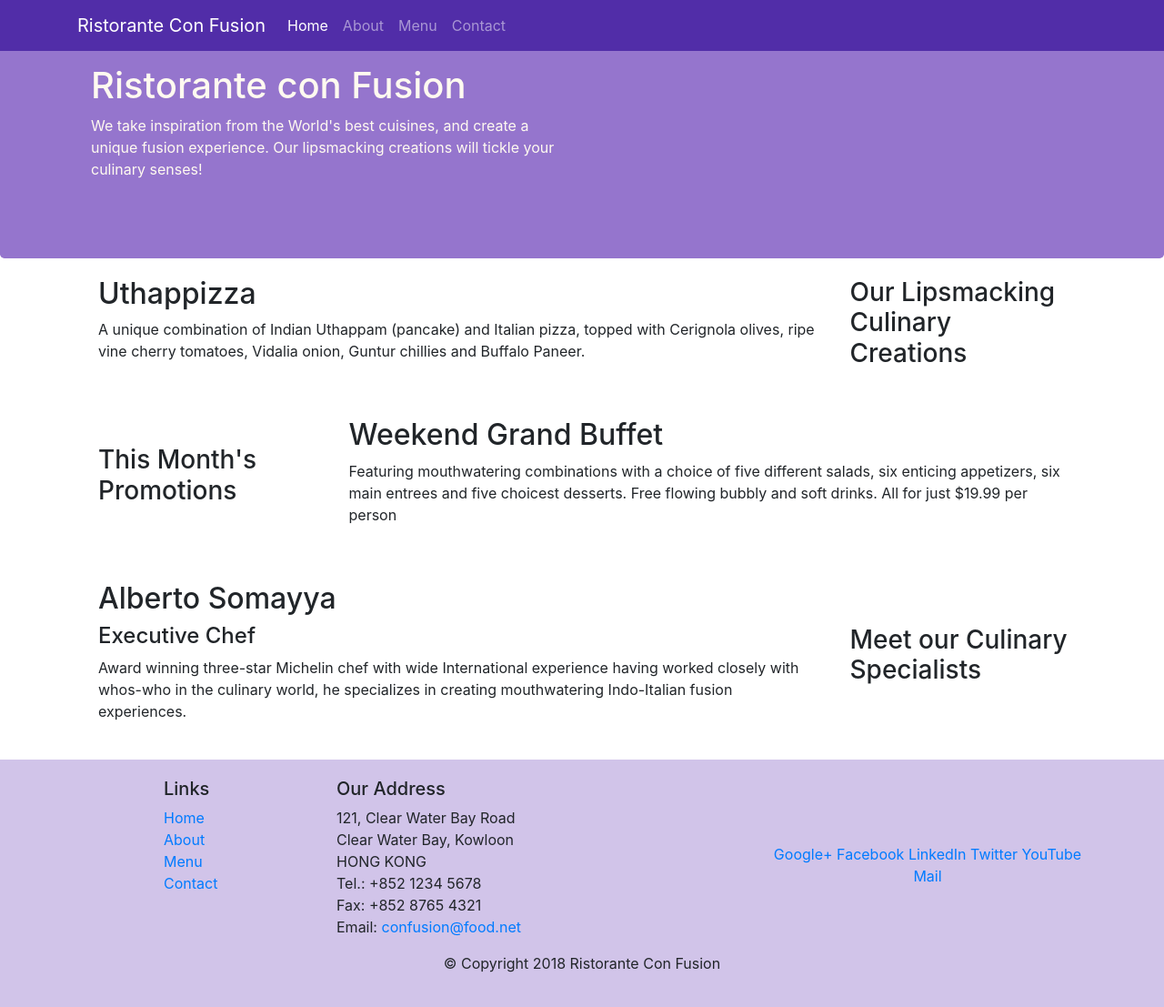
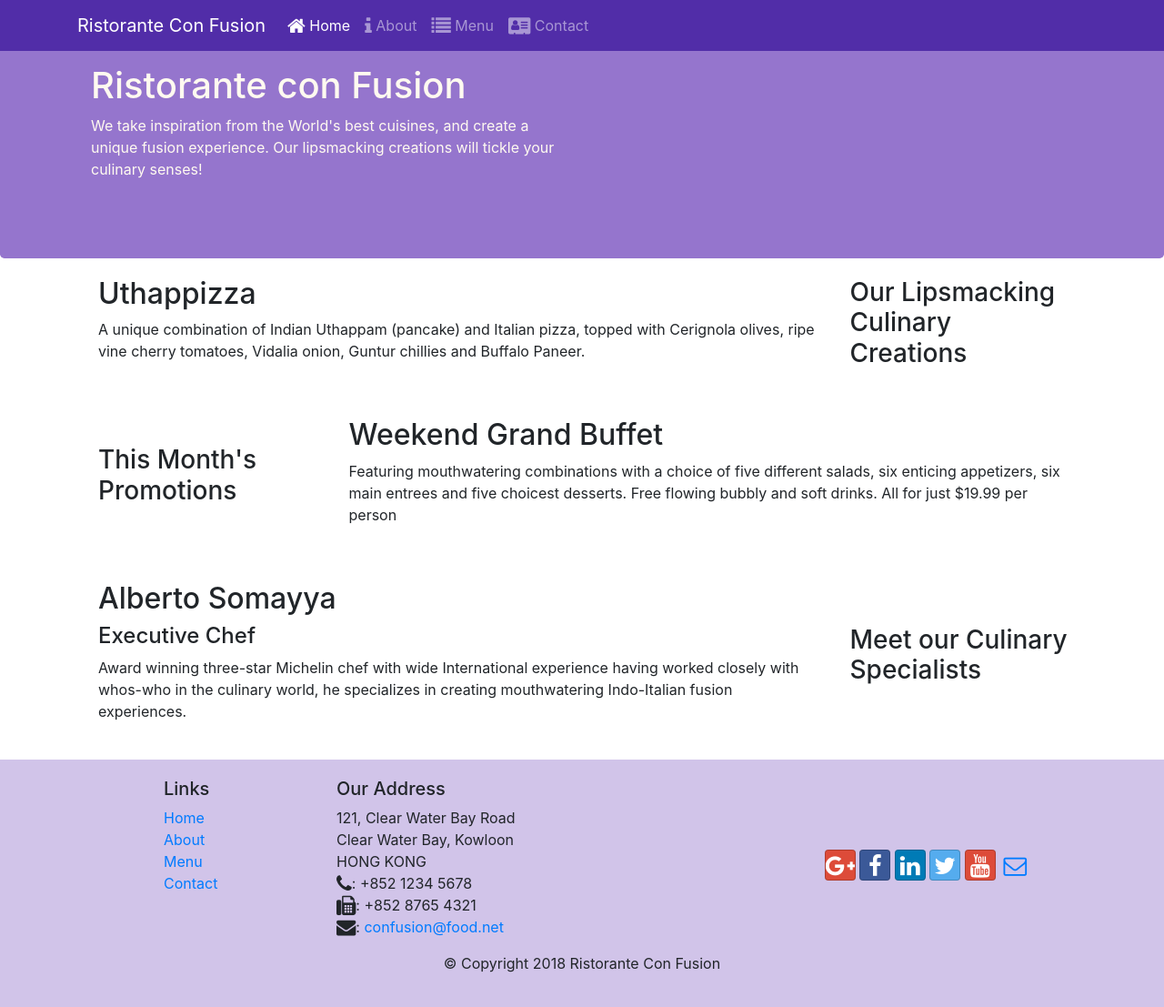
Before and after one commit to Andres-Dead/Bootstrap-Inicios, a website: page index.html in a window 1280 px wide. Shown: the whole page at 91% size. Drawn offline with nearby package versions, Linux system fonts and the light colour scheme.

Commit message:
Usando iconos

```diff
--- a/index.html
+++ b/index.html
@@ -13,6 +13,11 @@
 <link rel="stylesheet" href="node_modules/bootstrap/dist/css/bootstrap.min.css">
 <!--Incluimos la nueva hoja de estilos que creamos en la carpeta css-->
 <link rel="stylesheet" href="css/styles.css">
+<!--Inconos-->
+<link rel="stylesheet" href="node_modules/font-awesome/css/font-awesome.min.css">
+<link rel="stylesheet" href="node_modules/bootstrap-social/bootstrap-social.css">
+
+
 <body>
     <!--Barra de navegación con la etiqueta <nav> y adjuntamos la clase "navbar" y la clase "nav-dark" para obcurecer la barra de navegación-->
     <!--Agregamos la clase "navbar-expand-sm" que nos ayuda a colapsar el contenido en pantallas pequeñas-->
@@ -35,10 +40,11 @@
             <!--La clasee mr-auto nos permite arreglar el margen derecho-->
             <ul class="navbar-nav mr-auto">
                 <!--La clase "nav-item" identifica la etiqueta <liv> como articulo de la navegación, la clase "nav-link" hace que se destaque cuando pasamos el mouse por encima  y la clase "active" nos permite mostrar que pagina esta activa-->
-                <li class="nav-item"><a class="nav-link active" href="#">Home</a></li>
-                <li class="nav-item"><a class="nav-link" href="./aboutus.html">About</a></li>
-                <li class="nav-item"><a class="nav-link" href="#">Menu</a></li>
-                <li class="nav-item"><a class="nav-link" href="#">Contact</a></li>
+                <!--Agregar los iconos de font awesome-->
+                <li class="nav-item"><a class="nav-link active" href="#"><span class="fa fa-home fa-lg"></span> Home</a></li>
+                <li class="nav-item"><a class="nav-link" href="./aboutus.html"><span class="fa fa-info fa-lg"></span> About</a></li>
+                <li class="nav-item"><a class="nav-link" href="#"><span class="fa fa-list fa-lg"></span> Menu</a></li>
+                <li class="nav-item"><a class="nav-link" href="#"><span class="fa fa-address-card fa-lg"></span> Contact</a></li>
             </ul>
                 </div>
             </div>
@@ -118,25 +124,26 @@
                 </div>
                 <div class="col-7 col-sm-5">
                     <h5>Our Address</h5>
+                    <!--Agregar los iconos de font awesome-->
                     <address>
 		              121, Clear Water Bay Road<br>
 		              Clear Water Bay, Kowloon<br>
 		              HONG KONG<br>
-		              Tel.: +852 1234 5678<br>
-		              Fax: +852 8765 4321<br>
-		              Email: <a href="mailto:confusion@food.net">confusion@food.net</a>
+		              <i class="fa fa-phone fa-lg"></i>: +852 1234 5678<br>
+		              <i class="fa fa-fax fa-lg"></i>: +852 8765 4321<br>
+		              <i class="fa fa-envelope fa-lg"></i>: <a href="mailto:confusion@food.net">confusion@food.net</a>
 		           </address>
                 </div >
                 <!--Usamos la clase "align-self-center" para centrar nuestro contenido al centro verticalmente en la fila y columna-->
                 <div class="col-12 col-sm-4 align-self-center">
                     <!--Alinearemos el texto del div usando la clase "text-center"-->
                     <div class="text-center">
-                        <a href="http://google.com/+">Google+</a>
-                        <a href="http://www.facebook.com/profile.php?id=">Facebook</a>
-                        <a href="http://www.linkedin.com/in/">LinkedIn</a>
-                        <a href="http://twitter.com/">Twitter</a>
-                        <a href="http://youtube.com/">YouTube</a>
-                        <a href="mailto:">Mail</a>
+                        <a class="btn btn-social-icon btn-google"    href="http://google.com/+"><i class="fa fa-google-plus fa-lg"></i></a>
+                        <a class="btn btn-social-icon btn-facebook" href="http://www.facebook.com/profile.php?id="><i class="fa fa-facebook fa-lg"></i></a>
+                        <a class="btn btn-social-icon btn-linkedin" href="http://www.linkedin.com/in/"><i class="fa fa-linkedin fa-lg"></i></a>
+                        <a class="btn btn-social-icon btn-twitter" href="http://twitter.com/"><i class="fa fa-twitter fa-lg"></i></a>
+                        <a class="btn btn-social-icon btn-google "href="http://youtube.com/"><i class="fa fa-youtube fa-lg"></i></a>
+                        <a class="btn btn-social-icon" href="mailto:"><i class="fa fa-envelope-o fa-lg"></i></a>
                     </div>
                 </div>
            </div>
--- a/package.json
+++ b/package.json
@@ -22,7 +22,10 @@
     "lite-server": "^2.5.4"
   },
   "dependencies": {
+    "@fortawesome/fontawesome-free": "^5.14.0",
     "bootstrap": "^4.0.0",
+    "bootstrap-social": "^5.1.1",
+    "font-awesome": "^4.7.0",
     "jquery": "^3.3.1",
     "popper.js": "^1.12.9"
   }
```
Also changed, not shown: aboutus.html (+16 -13 lines), 1 other file.
